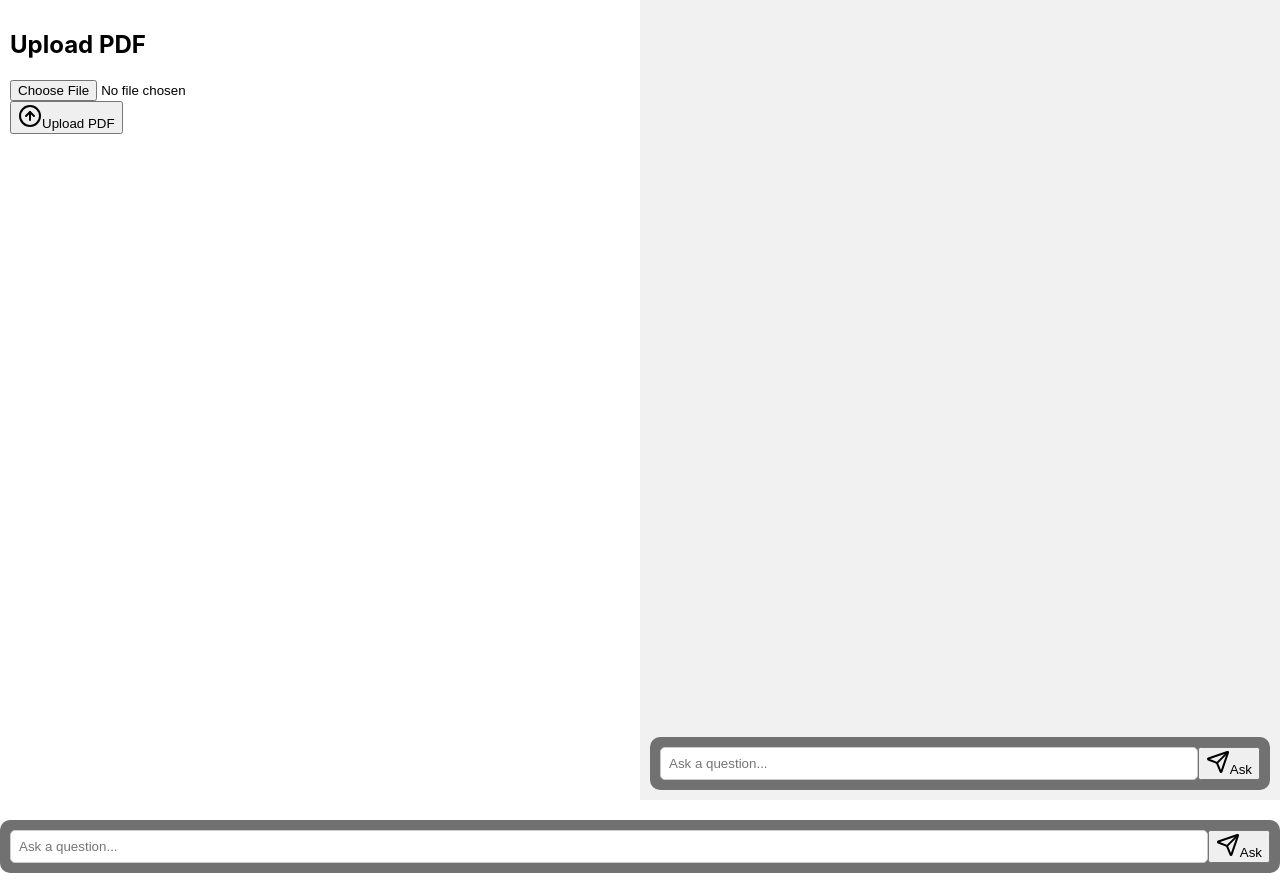
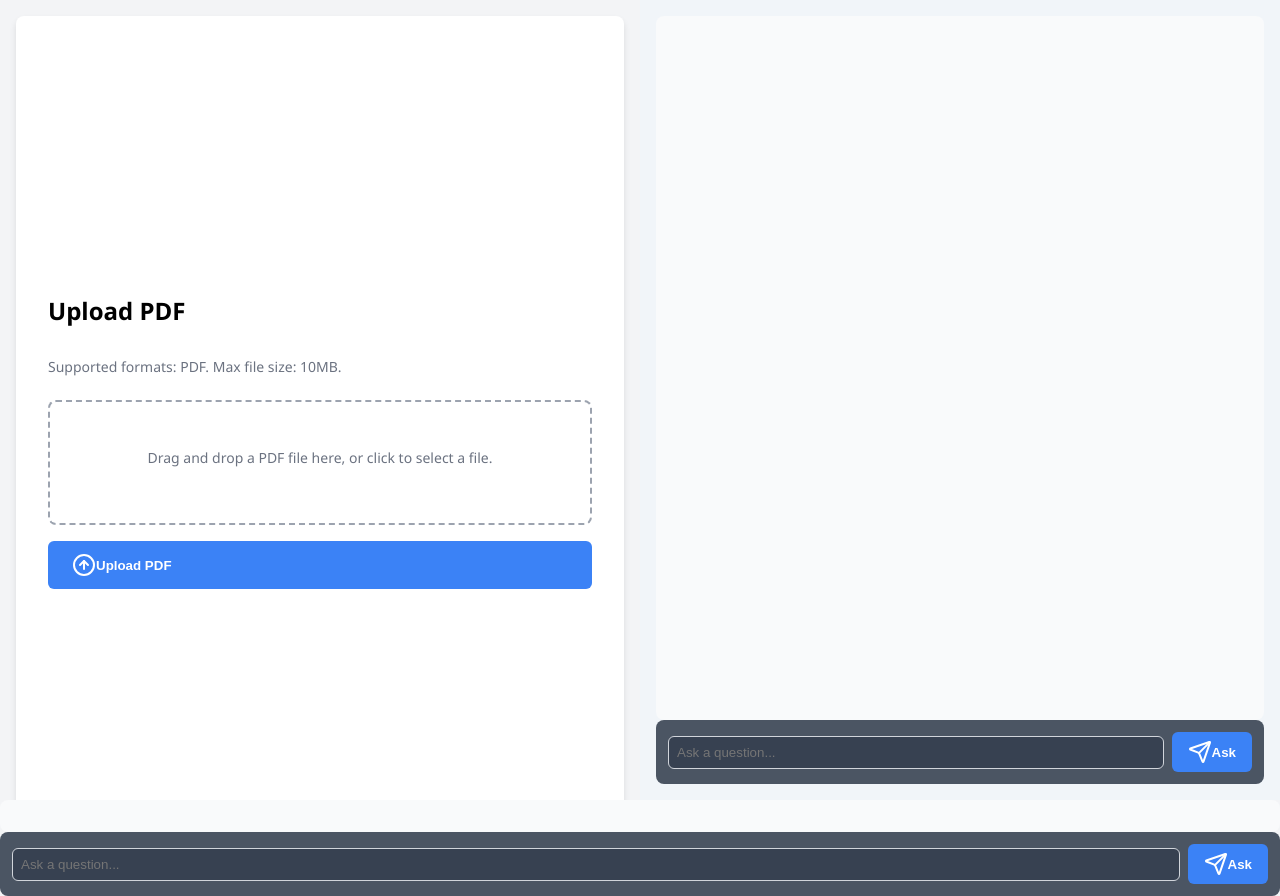
Before and after one commit to TechnoVar197/Financial-ChatBot, a React (Create React App) app: page /chatbot in a window 1280 px wide. Before the commit the page ends 873 px from the top, so only its background shows below. Built offline with nearby package versions, Linux system fonts and the light colour scheme.

Commit message:
Improved UI/UX

```diff
--- a/public/index.html
+++ b/public/index.html
@@ -24,7 +24,7 @@
       work correctly both with client-side routing and a non-root public URL.
       Learn how to configure a non-root public URL by running `npm run build`.
     -->
-    <title>React App</title>
+    <title>Pdf ChatBot</title>
   </head>
   <body>
     <noscript>You need to enable JavaScript to run this app.</noscript>
--- a/src/App.css
+++ b/src/App.css
@@ -1,38 +1,27 @@
-.App {
-  text-align: center;
+/* App.css */
+
+body {
+  margin: 0;
+  font-family: 'Segoe UI', Tahoma, Geneva, Verdana, sans-serif;
+  background-color: #f3f4f6;
 }
 
-.App-logo {
-  height: 40vmin;
-  pointer-events: none;
+.app-container {
+  display: flex;
+  height: 100vh;
 }
 
-@media (prefers-reduced-motion: no-preference) {
-  .App-logo {
-    animation: App-logo-spin infinite 20s linear;
-  }
+.left-panel {
+  width: 50%;
+  padding: 1rem;
+  box-sizing: border-box;
 }
 
-.App-header {
-  background-color: #282c34;
-  min-height: 100vh;
+.right-panel {
+  width: 50%;
+  padding: 1rem;
+  box-sizing: border-box;
+  background-color: #f1f5f9;
   display: flex;
   flex-direction: column;
-  align-items: center;
-  justify-content: center;
-  font-size: calc(10px + 2vmin);
-  color: white;
 }
-
-.App-link {
-  color: #61dafb;
-}
-
-@keyframes App-logo-spin {
-  from {
-    transform: rotate(0deg);
-  }
-  to {
-    transform: rotate(360deg);
-  }
-}
--- a/src/App.js
+++ b/src/App.js
@@ -1,19 +1,21 @@
+// App.js
 import React from 'react';
 import { BrowserRouter as Router, Route, Routes } from 'react-router-dom';
 import PdfUpload from './PdfUpload';
 import Chatbot from './Chatbot';
+import './App.css'; // Import global CSS
 
 const App = () => {
   return (
     <Router>
-      <div style={{ display: 'flex', height: '100vh' }}>
+      <div className="app-container">
         {/* Left Side - PDF Upload */}
-        <div style={{ width: '50%', padding: '10px', boxSizing: 'border-box' }}>
+        <div className="left-panel">
           <PdfUpload />
         </div>
 
         {/* Right Side - Chatbot */}
-        <div style={{ width: '50%', padding: '10px', boxSizing: 'border-box', backgroundColor: '#f1f1f1', display: 'flex', flexDirection: 'column' }}>
+        <div className="right-panel">
           <Chatbot />
         </div>
       </div>
--- /dev/null
+++ b/src/Chatbot.css
@@ -0,0 +1,95 @@
+/* Chatbot.css */
+
+.chat-container {
+    display: flex;
+    flex-direction: column;
+    height: 100%;
+    justify-content: space-between;
+  }
+
+  .chat-messages {
+    flex-grow: 1;
+    overflow-y: auto;
+    padding: 1rem;
+    background-color: #f9fafb;
+    border-radius: 8px;
+  }
+
+  .footer {
+    display: flex;
+    padding: 0.75rem;
+    background-color: #4b5563;
+    border-radius: 8px;
+    align-items: center;
+  }
+
+  .message-input {
+    flex-grow: 1;
+    padding: 0.5rem;
+    border-radius: 0.375rem;
+    border: 1px solid #d1d5db;
+    color: #1c1c1c;
+    margin-right: 0.5rem;
+    background-color: #374151;
+  }
+
+  .message-input:disabled {
+    background-color: #4b5563;
+    color: #9ca3af;
+  }
+
+  .ask-button {
+    display: flex;
+    align-items: center;
+    background-color: #3b82f6;
+    color: #ffffff;
+    font-weight: bold;
+    padding: 0.5rem 1rem;
+    border: none;
+    border-radius: 0.375rem;
+    cursor: pointer;
+    transition: background-color 0.3s;
+  }
+
+  .ask-button:hover {
+    background-color: #2563eb;
+  }
+
+  .ask-button.disabled {
+    opacity: 0.5;
+    cursor: not-allowed;
+  }
+
+  .user-bubble {
+    background-color: #3b82f6;
+    color: #ffffff;
+    padding: 0.75rem 1rem;
+    border-radius: 9999px;
+    margin-bottom: 0.5rem;
+    max-width: 80%;
+    align-self: flex-end;
+    word-wrap: break-word;
+  }
+
+  .bot-bubble {
+    background-color: #1f2937;
+    color: #ffffff;
+    padding: 0.75rem 1rem;
+    border-radius: 9999px;
+    margin-bottom: 0.5rem;
+    max-width: 80%;
+    align-self: flex-start;
+    word-wrap: break-word;
+  }
+
+  .clearfix {
+    overflow: auto;
+  }
+
+  .loader-spin {
+    animation: spin 1s linear infinite;
+  }
+
+  @keyframes spin {
+    to { transform: rotate(360deg); }
+  }
--- a/src/Chatbot.js
+++ b/src/Chatbot.js
@@ -1,11 +1,14 @@
+// Chatbot.js
 import React, { useState, useEffect, useRef } from 'react';
 import axios from 'axios';
-import { Send } from 'lucide-react';
+import { Send, Loader } from 'lucide-react';
+import './Chatbot.css'; // Import the CSS file
 
 const Chatbot = () => {
   const [question, setQuestion] = useState('');
   const [conversation, setConversation] = useState([]);
   const [summarizedHistory, setSummarizedHistory] = useState('');
+  const [loading, setLoading] = useState(false);
 
   const chatContainerRef = useRef(null);
 
@@ -21,6 +24,7 @@ const Chatbot = () => {
       return;
     }
     try {
+      setLoading(true);  // Show loading indicator
       const newConversation = [...conversation, { role: 'user', content: question }];
       setConversation(newConversation);
 
@@ -34,6 +38,8 @@ const Chatbot = () => {
       setQuestion('');
     } catch (error) {
       console.error('Error asking question');
+    } finally {
+      setLoading(false);  // Hide loading indicator
     }
   };
 
@@ -56,70 +62,17 @@ const Chatbot = () => {
           value={question}
           onChange={(e) => setQuestion(e.target.value)}
           className="message-input"
+          disabled={loading}  // Disable input while loading
         />
         <button
           onClick={handleAskQuestion}
-          className="ml-2 bg-blue-500 hover:bg-blue-700 text-white font-bold py-2 px-4 rounded flex items-center"
+          disabled={loading}  // Disable button while loading
+          className={`ask-button ${loading ? 'disabled' : ''}`}
         >
-          <Send className="mr-2" />
-          Ask
+          {loading ? <Loader className="loader-spin mr-2" /> : <Send className="mr-2" />}
+          {loading ? 'Asking...' : 'Ask'}
         </button>
       </div>
-
-      {/* Inline Styles */}
-      <style jsx global>{`
-        .chat-container {
-          display: flex;
-          flex-direction: column;
-          height: 100%;
-          justify-content: space-between;
-        }
-        .chat-messages {
-          flex-grow: 1;
-          overflow-y: auto;
-          padding: 10px;
-        }
-        .footer {
-          display: flex;
-          padding: 10px;
-          background-color: #717171;
-          border-radius: 10px;
-          align-items: center;
-          position: relative;
-        }
-        .message-input {
-          flex-grow: 1;
-          padding: 8px;
-          border-radius: 5px;
-          border: 1px solid #ccc;
-          color: #1c1c1c;
-        }
-        .user-bubble {
-          background-color: #007bff;
-          color: white;
-          padding: 10px;
-          border-radius: 10px;
-          margin-bottom: 10px;
-          width: fit-content;
-          max-width: 80%;
-          float: right;
-          clear: both;
-        }
-        .bot-bubble {
-          background-color: #1e1e1e;
-          padding: 10px;
-          border-radius: 10px;
-          margin-bottom: 10px;
-          width: fit-content;
-          max-width: 80%;
-          color: white;
-          float: left;
-          clear: both;
-        }
-        .clearfix {
-          overflow: auto;
-        }
-      `}</style>
     </div>
   );
 };
--- /dev/null
+++ b/src/PdfUpload.css
@@ -0,0 +1,102 @@
+/* PdfUpload.css */
+
+.pdf-upload-container {
+    padding: 2rem;
+    background-color: #ffffff;
+    box-shadow: 0 4px 6px rgba(0, 0, 0, 0.1);
+    border-radius: 8px;
+    height: 100%;
+    display: flex;
+    flex-direction: column;
+    justify-content: center;
+  }
+
+  .pdf-upload-container h2 {
+    font-size: 1.5rem;
+    font-weight: bold;
+    margin-bottom: 1rem;
+  }
+
+  .pdf-upload-container p {
+    font-size: 0.875rem;
+    color: #6b7280;
+    margin-bottom: 1.5rem;
+  }
+
+  .drag-drop-area {
+    border: 2px dashed #9ca3af;
+    border-radius: 8px;
+    padding: 2rem;
+    text-align: center;
+    color: #6b7280;
+    margin-bottom: 1rem;
+    position: relative;
+    transition: background-color 0.3s, border-color 0.3s;
+  }
+
+  .drag-drop-area:hover {
+    background-color: #f3f4f6;
+    border-color: #6b7280;
+  }
+
+  .file-input {
+    position: absolute;
+    top: 0;
+    left: 0;
+    width: 100%;
+    height: 100%;
+    opacity: 0;
+    cursor: pointer;
+  }
+
+  .upload-button {
+    display: flex;
+    align-items: center;
+    background-color: #3b82f6;
+    color: #ffffff;
+    font-weight: bold;
+    padding: 0.75rem 1.5rem;
+    border: none;
+    border-radius: 0.375rem;
+    cursor: pointer;
+    transition: background-color 0.3s;
+  }
+
+  .upload-button:hover {
+    background-color: #2563eb;
+  }
+
+  .upload-button.disabled {
+    opacity: 0.5;
+    cursor: not-allowed;
+  }
+
+  .loader-spin {
+    animation: spin 1s linear infinite;
+  }
+
+  @keyframes spin {
+    to { transform: rotate(360deg); }
+  }
+
+  .status-message {
+    margin-top: 1rem;
+    font-size: 0.875rem;
+    color: #6b7280;
+  }
+
+.drag-drop-area {
+    border: 2px dashed #9ca3af;
+    border-radius: 8px;
+    padding: 2rem;
+    text-align: center;
+    color: #6b7280;
+    margin-bottom: 1rem;
+    position: relative;
+    transition: background-color 0.3s, border-color 0.3s;
+  }
+
+  .drag-drop-area.drag-over {
+    background-color: #e5e7eb;
+    border-color: #6b7280;
+  }
--- a/src/PdfUpload.js
+++ b/src/PdfUpload.js
@@ -1,13 +1,37 @@
+// PdfUpload.js
 import React, { useState } from 'react';
 import axios from 'axios';
-import { ArrowUpCircle } from 'lucide-react';
+import { ArrowUpCircle, Loader } from 'lucide-react';
+import './PdfUpload.css'; // Import the CSS file
 
 const PdfUpload = () => {
   const [pdfFile, setPdfFile] = useState(null);
   const [statusMessage, setStatusMessage] = useState('');
+  const [loading, setLoading] = useState(false);
+  const [isDragOver, setIsDragOver] = useState(false);
 
   const handleFileChange = (e) => {
     setPdfFile(e.target.files[0]);
+  };
+
+  const handleDrop = (e) => {
+    e.preventDefault();
+    setIsDragOver(false);
+    const file = e.dataTransfer.files[0];
+    if (file && file.type === 'application/pdf') {
+      setPdfFile(file);
+    } else {
+      alert('Please upload a PDF file.');
+    }
+  };
+
+  const handleDragOver = (e) => {
+    e.preventDefault();
+    setIsDragOver(true);
+  };
+
+  const handleDragLeave = () => {
+    setIsDragOver(false);
   };
 
   const uploadPdf = async () => {
@@ -19,6 +43,7 @@ const PdfUpload = () => {
     formData.append('file', pdfFile);
 
     try {
+      setLoading(true); // Show loading indicator
       setStatusMessage('Uploading PDF...');
       const response = await axios.post('http://localhost:5000/upload', formData, {
         headers: { 'Content-Type': 'multipart/form-data' }
@@ -26,32 +51,42 @@ const PdfUpload = () => {
       setStatusMessage(response.data.message);
     } catch (error) {
       setStatusMessage('Error uploading PDF');
+    } finally {
+      setLoading(false); // Hide loading indicator
     }
   };
 
   return (
-    <div className="p-8 bg-white shadow-lg">
-      <h2 className="text-2xl font-bold mb-6">Upload PDF</h2>
-      <div className="mb-4">
+    <div className="pdf-upload-container">
+      <h2>Upload PDF</h2>
+      <p>Supported formats: PDF. Max file size: 10MB.</p>
+      <div
+        className={`drag-drop-area ${isDragOver ? 'drag-over' : ''}`}
+        onDrop={handleDrop}
+        onDragOver={handleDragOver}
+        onDragLeave={handleDragLeave}
+      >
+        {pdfFile ? (
+          <p>{pdfFile.name}</p>
+        ) : (
+          <p>Drag and drop a PDF file here, or click to select a file.</p>
+        )}
         <input
           type="file"
           onChange={handleFileChange}
-          className="block w-full text-sm text-gray-500
-            file:mr-4 file:py-2 file:px-4
-            file:rounded-full file:border-0
-            file:text-sm file:font-semibold
-            file:bg-blue-50 file:text-blue-700
-            hover:file:bg-blue-100"
+          accept="application/pdf"  // Restrict to PDF files
+          className="file-input"
         />
       </div>
       <button
         onClick={uploadPdf}
-        className="bg-blue-500 hover:bg-blue-700 text-white font-bold py-2 px-4 rounded flex items-center"
+        disabled={loading}  // Disable button during upload
+        className={`upload-button ${loading ? 'disabled' : ''}`}
       >
-        <ArrowUpCircle className="mr-2" />
-        Upload PDF
+        {loading ? <Loader className="loader-spin mr-2" /> : <ArrowUpCircle className="mr-2" />}
+        {loading ? 'Uploading...' : 'Upload PDF'}
       </button>
-      {statusMessage && <p className="mt-4 text-sm text-gray-600">{statusMessage}</p>}
+      {statusMessage && <p className="status-message">{statusMessage}</p>}
     </div>
   );
 };
```
